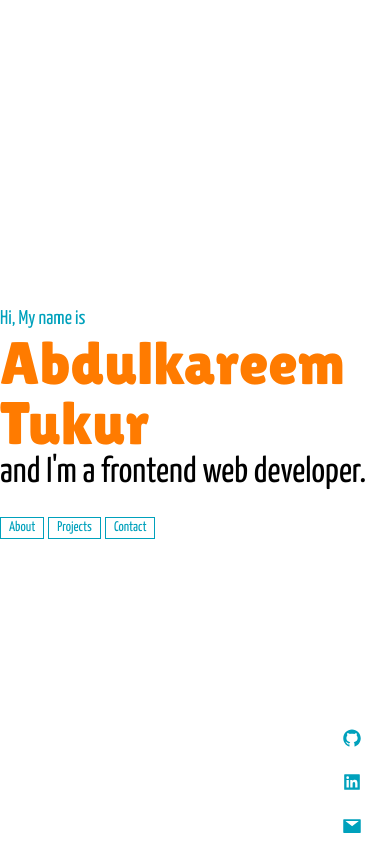
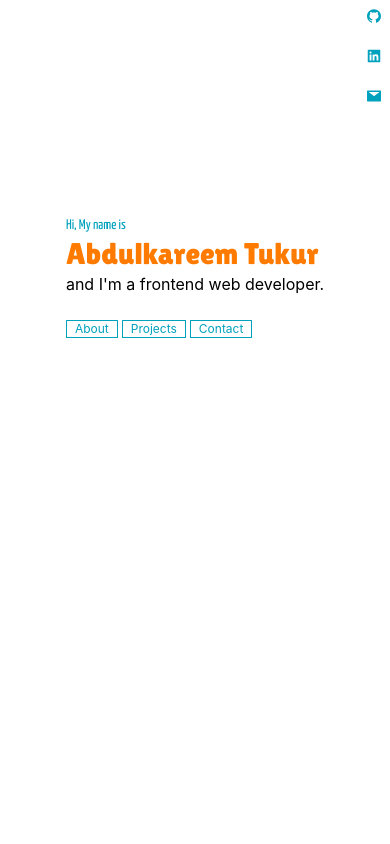
Before and after one commit to Abdulkareem1094/Portofolio, a Next.js app: page / in a window 390 px wide. Built offline with nearby package versions, Linux system fonts and the light colour scheme.

Commit message:
almost done with about section

```diff
--- a/pages/index.tsx
+++ b/pages/index.tsx
@@ -9,7 +9,7 @@ import {
 import Image from 'next/image';
 import my from "../public/mypic.png";
 import my1 from "../public/mypic1.png";
-import my2 from "../public/mypic2.png";
+import my2 from "../public/mypic2.jpg";
 import my3 from "../public/mypic3.png";
 import bgImg from "../public/peakpx.jpg";
 import bgImg1 from "../public/1.png";
@@ -34,7 +34,7 @@ export default function Home() {
       </Head>
 
       <main>
-          <nav className=" fixed bottom-0 right-0 mr-5 text-xl z-10">
+          <nav className=" fixed bottom-0 right-0 mr-5 text-xl z-10 max-sm:hidden ">
             <div className=" flex flex-col gap-6 p-2 text-blue">
                 <AiFillGithub className=' cursor-pointer transbltext-blue-all duration-300 hover:rotate-[360deg] '/>
                 <AiFillLinkedin className=' cursor-pointer transbltext-blue-all duration-300 hover:rotate-[360deg] '/>
@@ -43,38 +43,44 @@ export default function Home() {
           </nav>
 
         <section>
-          <div className='flex flex-col text-black h-screen font-YanoneKaffeesatz overflow-y-scroll snap-proximity snap-y ' >
+          <div className='flex flex-col text-black h-screen overflow-y-scroll snap-proximity snap-y ' >
 
-            <div className='flex justify-center snap-start bg-white min-h-screen max-h-screen' >
-              <div className="w-fit h-fit my-auto">
-                <h3 className='text-blue text-xl' >Hi, My name is </h3>
-                <h1 className=' text-6xl font-LilitaOne text-[#ff7b00]' >Abdulkareem Tukur</h1>
-                <h2 className=' text-4xl' >and I&apos;m a frontend web developer.</h2>
-                <div className='flex text-sm text-blue space-x-1 mt-6 '>
+            <div className='relative flex justify-center p-6 snap-start bg-white min-h-screen max-h-screen' >
+              <div className="w-fit h-fit mt-48 lg:my-auto">
+                <h3 className='text-blue text-xl font-YanoneKaffeesatz max-sm:text-sm' >Hi, My name is </h3>
+                <h1 className=' text-6xl font-LilitaOne text-[#ff7b00] max-sm:text-3xl' >Abdulkareem Tukur</h1>
+                <h2 className=' text-4xl max-sm:text-base' >and I&apos;m a frontend web developer.</h2>
+                <div className='flex text-sm text-blue space-x-1 mt-6 max-sm:text-xs '>
                   <button className=' px-2 border-[1px] border-blue hover:text-white hover:bg-blue transition-colors duration-1000 hover:duration-150'>About</button>
                   <button className=' px-2 border-[1px] border-blue hover:text-white hover:bg-blue transition-colors duration-1000 hover:duration-150'>Projects</button>
                   <button className=' px-2 border-[1px] border-blue hover:text-white hover:bg-blue transition-colors duration-1000 hover:duration-150'>Contact</button>
                 </div>
               </div>
-
+              <div className="absolute top-0 right-0 flex flex-col gap-6 p-2 text-blue">
+                <AiFillGithub className=' cursor-pointer transbltext-blue-all duration-300 hover:rotate-[360deg] '/>
+                <AiFillLinkedin className=' cursor-pointer transbltext-blue-all duration-300 hover:rotate-[360deg] '/>
+                <AiFillMail className=' cursor-pointer transbltext-blue-all duration-300 hover:rotate-[360deg] '/>
+              </div>
             </div>
 
-              <div className='relative flex flex-col text-orange-100 snap-start  min-h-screen max-h-screen'>
-                <div className='flex bg-gradient-to-br from-blue to-[#00eeff] mt-12 h-2/3'>
-                  <div className=' w-fit h-fit rounded-full bg-black ' >
-                    <Image src={my2} alt='' width={300} height={300} className='h-56 w-56 object-cover' />
+              <div className='relative flex flex-col text-orange-100 snap-start h-fit  lg:min-h-screen max-h-screen'>
+                <div className='flex bg-gradient-to-br from-blue to-[#00eeff] mt-12 h-2/3 '>
+                  <div className=' w-fit h-full  ' >
+                    <Image src={my2} alt='' width={300} height={300} className='h-full min-w-fit drop-shadow-2xl object-cover' />
                   </div>
-                  <div className=' my-auto max-w-[460px]'>
-                    <p>As a front-end web developer, I create intuitive and user-friendly web experiences and implement modern design principles with mobile-first responsiveness.</p>
-                    <p>When I&apos;m not coding, I like to stay up to date with all the new technologies. I enjoy watching a good movie or playing video games I&apos;m also a huge Formula1 fan.</p>
-                    <div>
-                      <h2>Education</h2>
-                      <h3>Aliko Dangote Univercity of Science and Technology Wudil</h3>
-                      <p>Bachelors degree in Computer Science</p>
+                  <div className=' my-auto p-6 max-w-[560px] text-xs lg:text-md md:text-sm z-10 '>
+                    <div className='w-fit h-fit p-2 md:p-6 rounded-br-3xl bg-orange-600 bg-opacity-90 '>
+                      <p>As a front-end web developer, I create intuitive and user-friendly web experiences and implement modern design principles with mobile-first responsiveness.</p>
+                      <p>When I&apos;m not coding, I like to stay up to date with all the new technologies. I enjoy watching a good movie or playing video games I&apos;m also a huge Formula1 fan.</p>
+                      <div>
+                        <h2 className='mt-2 text-black'>Education</h2>
+                        <h3>Aliko Dangote Univercity of Science and Technology Wudil</h3>
+                        <p>Bachelors degree in Computer Science</p>
+                    </div>
                     </div>
                   </div>
                 </div>
-                <div className='flex justify-center text-stone-500 my-auto gap-12 text-sm' >
+                <div className='flex justify-center text-blue my-auto gap-12 text-sm z-10 max-sm:text-xs ' >
                   <button className='cursor-default '
                   >React</button>
                   <button className='cursor-default '
```
Also changed, not shown: public/mypic2.jpg (added), public/mypic2.png (deleted).
